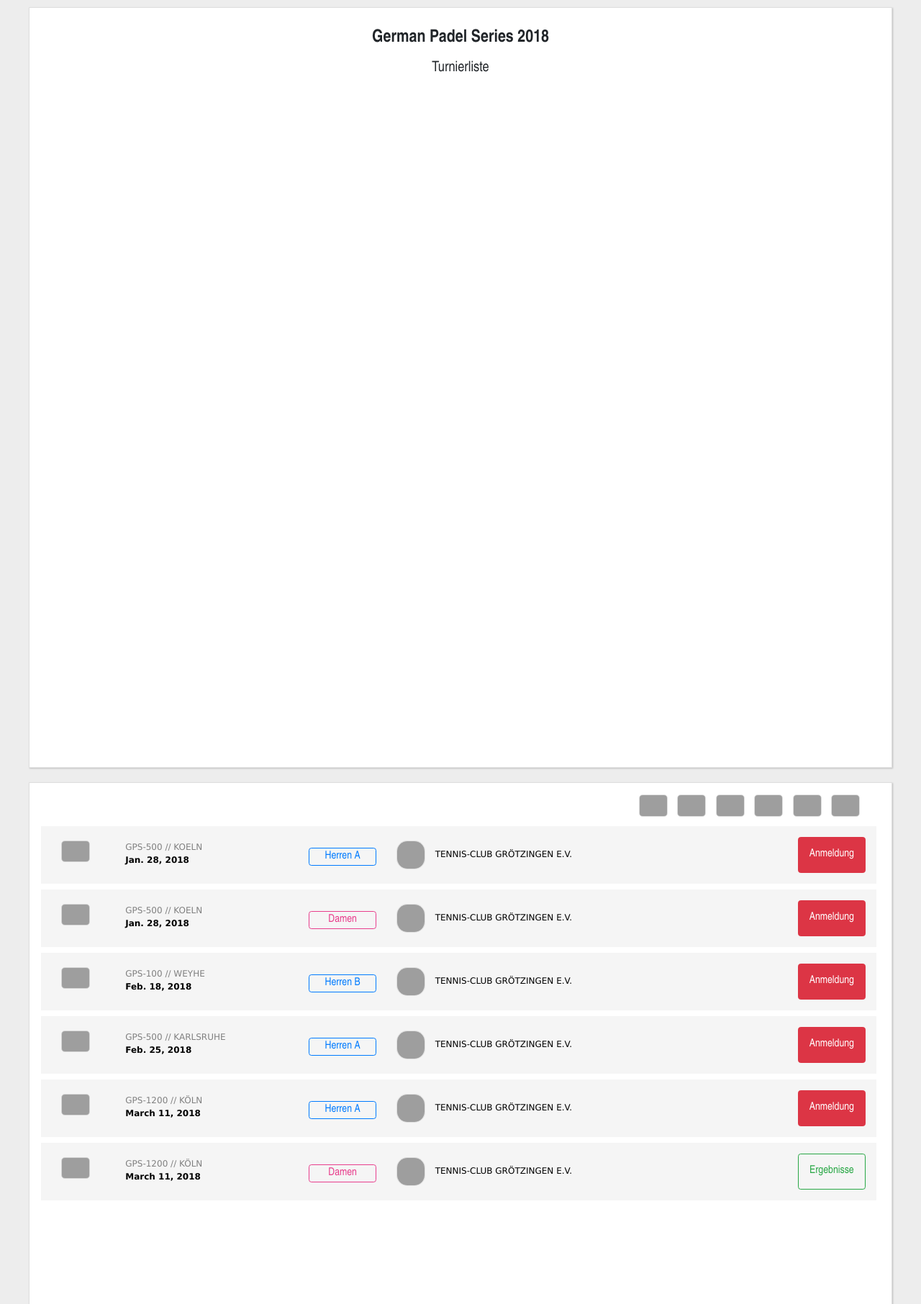
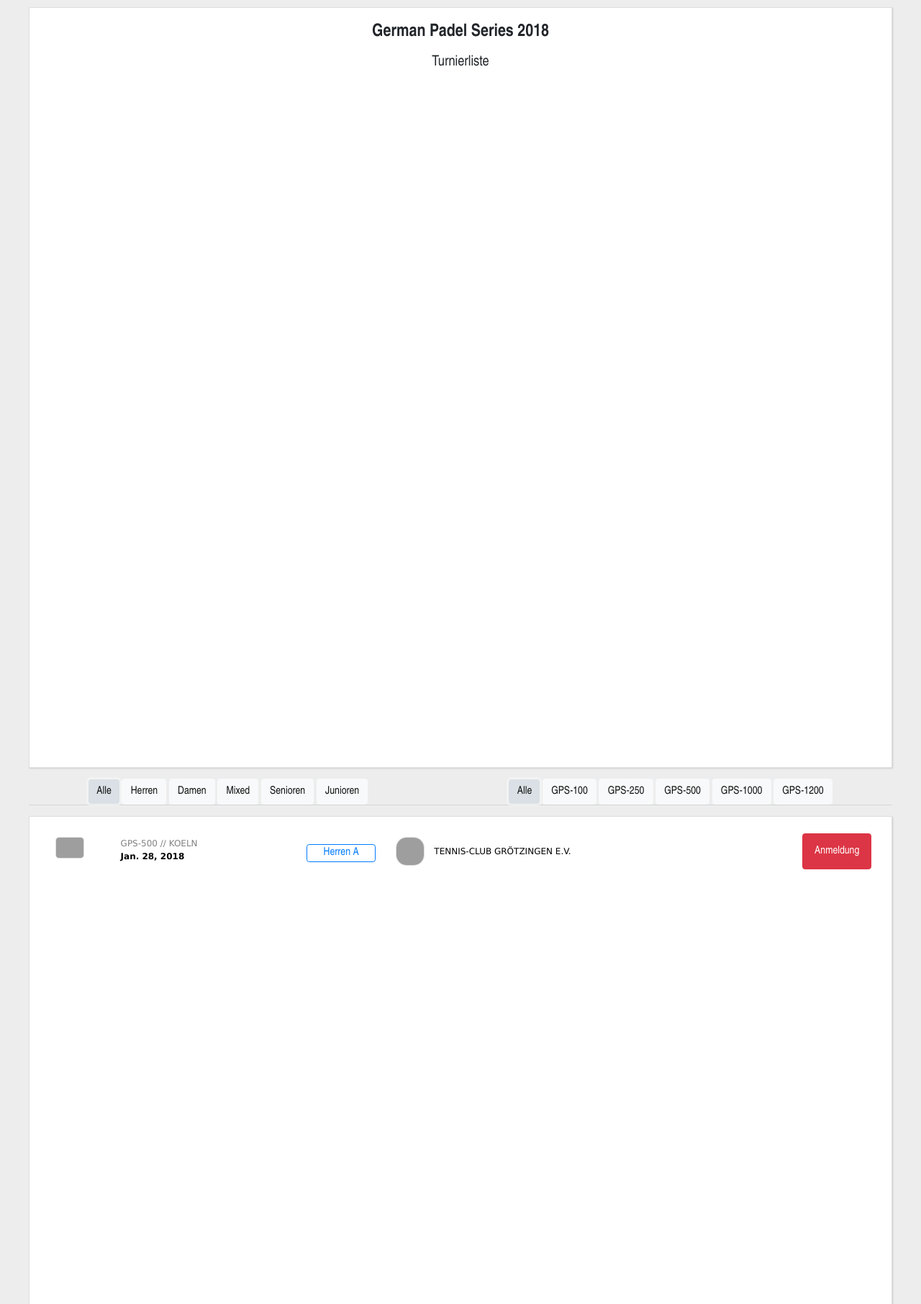
Before and after one commit to paconte/padelanalytics, a Django app: page /turnierliste in a window 1280 px wide. Shown: the part 108-1920 px from the top of the page at 72% size. Run offline with Django 3.2, Linux system fonts and the light colour scheme; data comes from the database, SQL or seed files in the repository; some libraries are stand-ins or nearby versions; grey boxes are pictures that could not be loaded.

Commit message:
Filter and Cards Tournament List

```diff
--- a/anmeldung/static/css/Acordeon.css
+++ b/anmeldung/static/css/Acordeon.css
@@ -88,7 +88,7 @@ button.accordion.active, button.accordion:hover {
     width: 100%;
 	height: inherit;
 	position: relative;
-			border-top: thick solid #fff;
+			/*border-top: thick solid #fff;    */
 	overflow: hidden;
     transition: 0.2s ease-out;
 	margin-top: px;
@@ -473,9 +473,9 @@ height: 100%;
 	margin-top: 5px;
 }
 .tournament-list {
-    background: rgba(241,241,241,0.7);
+    /*background: rgba(241,241,241,0.7);*/
     border-right: thick solid #fff;
-    margin-top: 8px;
+    /*margin-top: 8px;*/
     height: 80px;
 }
 .tournament-list:hover {
--- a/anmeldung/static/css/Anmeldung.css
+++ b/anmeldung/static/css/Anmeldung.css
@@ -13,7 +13,7 @@ margin: 0 -100px 0 -100px;
 text-transform: uppercase;
 }
 
-.card 						{min-height: 100%; box-shadow: 1px 1px 2px 0 rgba(0,0,0,0.2); transition: 0.1s; margin-top: 20px; padding: 16px; border-radius: 0.0rem;}
+.card 						{min-height: 100%; box-shadow: 1px 1px 2px 0 rgba(0,0,0,0.14); transition: 0.1s; margin-top: 10px; padding: 8px; border-radius: 0.0rem;}
 .card:hover 				{box-shadow: 3px 3px 6px 0 rgba(0,0,0,0.2);}
 
 .card button 				{float: left; height: 50px;}
--- a/anmeldung/templates/turnierliste.html
+++ b/anmeldung/templates/turnierliste.html
@@ -17,7 +17,27 @@
         <h2>Turnierliste</h2>
     </div>
 
-    <div class="card">
+        <div class="row">
+            <div style="margin: 15px auto -15px; float: left;">
+                <button class="btn btn-light filter-button active" data-filter="all">Alle</button>
+                <button class="btn btn-light filter-button" data-filter="men">Herren</button>
+                <button class="btn btn-light filter-button" data-filter="women">Damen</button>
+                <button class="btn btn-light filter-button" data-filter="mixed">Mixed</button>
+                <button class="btn btn-light filter-button" data-filter="senior">Senioren</button>
+                <button class="btn btn-light filter-button" data-filter="junior">Junioren</button>
+            </div>
+            <div style="margin: 15px auto -15px; float: right;">
+                <button class="btn btn-light filter-button active" data-filter="all">Alle</button>
+                <button class="btn btn-light filter-button" data-filter="men">GPS-100</button>
+                <button class="btn btn-light filter-button" data-filter="women">GPS-250</button>
+                <button class="btn btn-light filter-button" data-filter="mixed">GPS-500</button>
+                <button class="btn btn-light filter-button" data-filter="senior">GPS-1000</button>
+                <button class="btn btn-light filter-button" data-filter="junior">GPS-1200</button>
+            </div>
+        </div>
+        <hr>
+
+<!--<div class="card" style="background:none; border: none; box-shadow:none; margin-top: -65px">
         <div class="box">
             <div class="col-xs-12 col-sm-9" style="float: right">
                 <div style="float: right; margin-right: 15px">
@@ -29,38 +49,13 @@
                     <img class="col_1 category" src="{% static 'images/kategorien/w-gps.jpg' %}" alt="GPS-Women">
                 </div>
             </div>
-        </div>
+        </div></div>-->
+    {% for tournament in tournaments %}
+<div class="card">
+        <div class="panel active">
 
-        <div class="panel active">
-            <!--
             <ul>
-                {% for key, tournament in tournaments.items %}
-                <li class="col-xs-12 tournament-list" style="float: left">
-                    <div>
-                        <h2 class="col-sm-2 text_tournament" style="float:left; text-align: left">
-                            {{tournament.date}}</h2>
-                        <h2 class="col-sm-2 text_tournament" style="float:left; text-align: left; font-weight: 600;">
-                            {{tournament.serie}}</h2>
-                        <h2 class="col-sm-2 text_tournament" style="float:left; text-align: left; font-weight: 600;">
-                            {{tournament.city}}</h2>
-                        <h2 class="col-sm-3 text_tournament" style="float:left; text-align: left">
-                            {{tournament.club}}</h2>
-                        {% for category, value in tournament.categories.items %}
-                        {% if category == "Herren A" or category == "Herren B" %}
-                        <a href="{% url 'tournament' value %}" class="col-sm-1 label men"
-                              style="float:right; margin-top:7px">{{category}}</a>
-                        {% elif category == "Damen" %}
-                        <a href="{% url 'tournament' value %}" class="col-sm-1 label women"
-                              style="float:right; margin-top:7px">{{category}}</a>
-                        {% endif %}
-                        {% endfor %}
-                    </div>
-                </li>
-                {% endfor %}
-            </ul>
-            -->
-            <ul>
-                {% for tournament in tournaments %}
+
                 <li class="col-xs-12 tournament-list" style="float: left; padding-top: 20px;">
 
                     <!-- Logo Serie -->
@@ -167,8 +162,9 @@
                          </a>
                      </div>-->
                 </li>
-                {% endfor %}
+
             </ul>
         </div>
     </div>
+    {% endfor %}
     {% endblock %}
```
Also changed, not shown: anmeldung/templates/clubs.html (+46 -1 lines).
